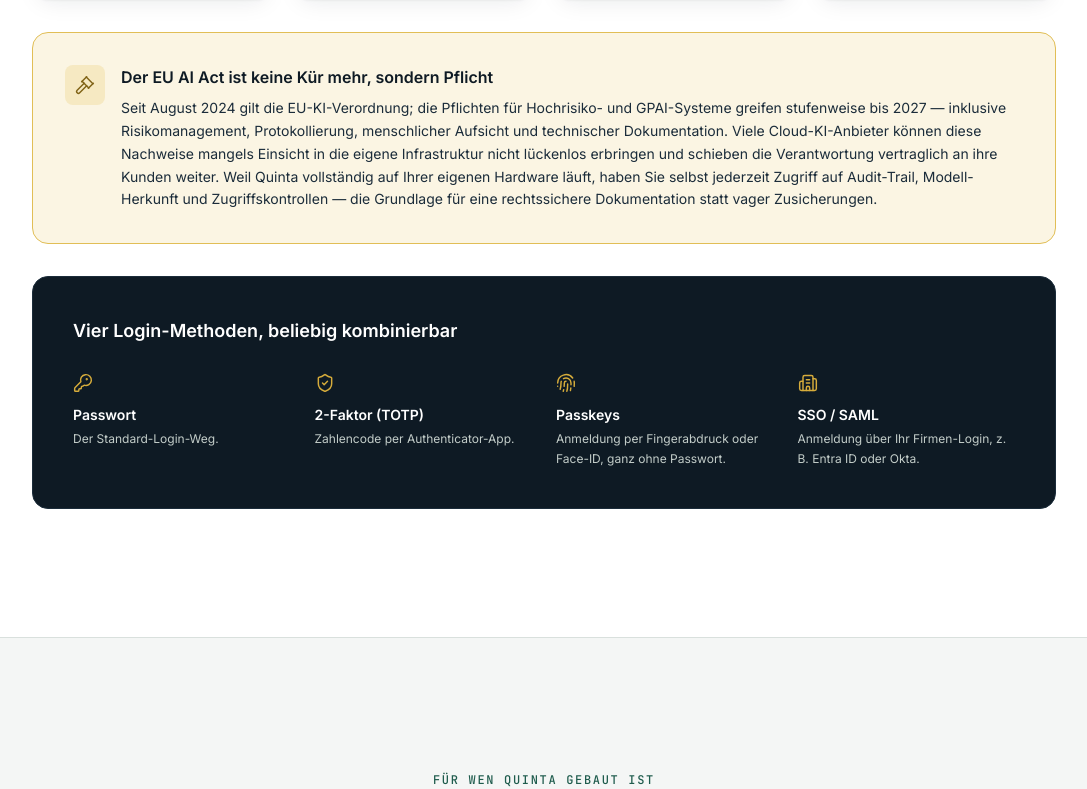
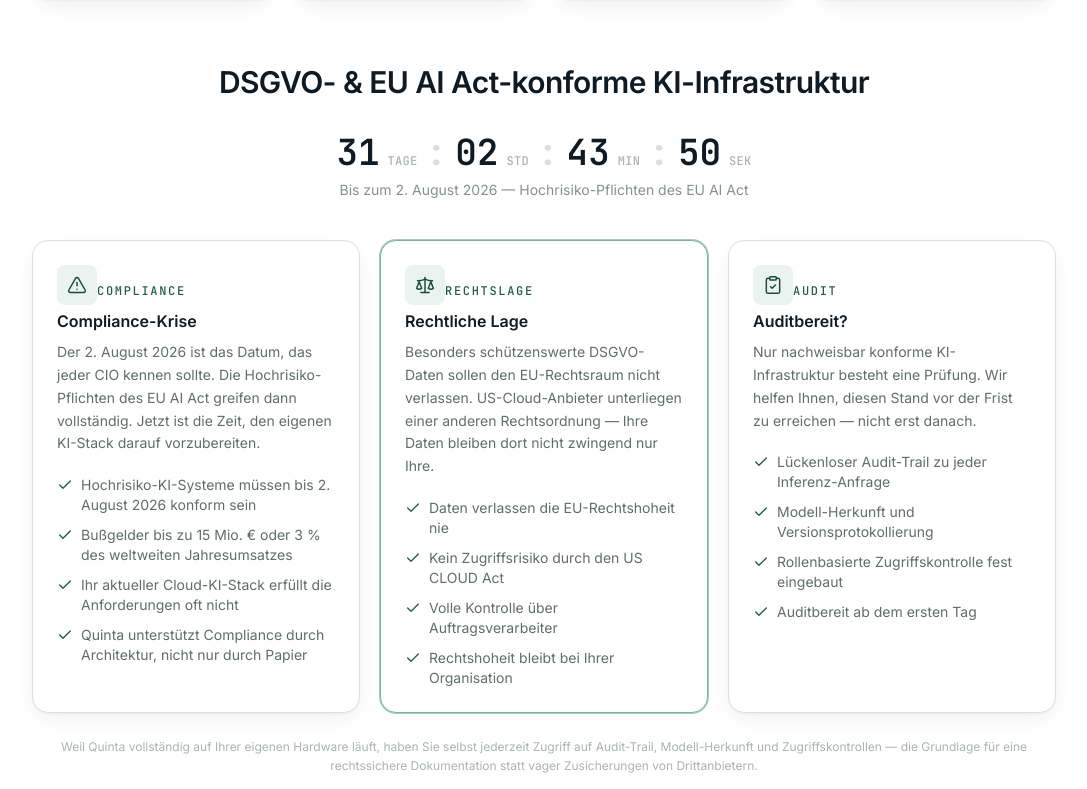
Before and after one commit to bastio89/quinta_webpage, a Next.js app: page / in a window 1280 px wide. Shown: the part 5983-6772 px from the top of the page, without its empty margins (96-1183 px from the left). Built offline with nearby package versions, Linux system fonts and the light colour scheme.

Commit message:
Sicherheit: EU AI Act-Sektion mit Countdown und 3 Karten neu gestaltet; AGB um Schulungs-, Prüf-/Mängelrüge- und Sprachklausel ergänzt

```diff
--- /dev/null
+++ b/src/components/AiActCountdown.tsx
@@ -0,0 +1,51 @@
+"use client";
+
+import { useEffect, useState } from "react";
+
+// Art. 6 Abs. 1 i. V. m. Anhang I EU AI Act: Hochrisiko-KI-Systeme, die
+// Sicherheitsbauteile bereits regulierter Produkte sind, müssen ab diesem
+// Datum konform sein.
+const DEADLINE = new Date("2026-08-02T00:00:00Z");
+
+function getRemaining() {
+  const diff = Math.max(0, DEADLINE.getTime() - Date.now());
+  const days = Math.floor(diff / (1000 * 60 * 60 * 24));
+  const hours = Math.floor((diff / (1000 * 60 * 60)) % 24);
+  const minutes = Math.floor((diff / (1000 * 60)) % 60);
+  const seconds = Math.floor((diff / 1000) % 60);
+  return { days, hours, minutes, seconds };
+}
+
+export function AiActCountdown() {
+  const [remaining, setRemaining] = useState<ReturnType<typeof getRemaining> | null>(null);
+
+  useEffect(() => {
+    setRemaining(getRemaining());
+    const timer = setInterval(() => setRemaining(getRemaining()), 1000);
+    return () => clearInterval(timer);
+  }, []);
+
+  const parts = [
+    { label: "Tage", value: remaining?.days },
+    { label: "Std", value: remaining?.hours },
+    { label: "Min", value: remaining?.minutes },
+    { label: "Sek", value: remaining?.seconds },
+  ];
+
+  return (
+    <div className="flex flex-col items-center">
+      <div className="flex items-baseline gap-2 font-mono text-3xl font-semibold text-ink-950 sm:text-4xl">
+        {parts.map((p, i) => (
+          <span key={p.label} className="flex items-baseline gap-2">
+            <span className="tabular-nums">
+              {p.value === undefined ? "--" : String(p.value).padStart(2, "0")}
+            </span>
+            <span className="text-xs font-medium uppercase tracking-wide text-mist-500">{p.label}</span>
+            {i < parts.length - 1 && <span className="text-mist-300">:</span>}
+          </span>
+        ))}
+      </div>
+      <p className="mt-2 text-sm text-mist-600">Bis zum 2. August 2026 — Hochrisiko-Pflichten des EU AI Act</p>
+    </div>
+  );
+}
--- a/src/components/Security.tsx
+++ b/src/components/Security.tsx
@@ -1,4 +1,17 @@
-import { KeyRound, FingerprintPattern, ShieldCheck, Building2, MapPinned, FileLock2, Gavel } from "lucide-react";
+import {
+  KeyRound,
+  FingerprintPattern,
+  ShieldCheck,
+  Building2,
+  MapPinned,
+  FileLock2,
+  Gavel,
+  AlertTriangle,
+  Scale,
+  ClipboardCheck,
+  Check,
+} from "lucide-react";
+import { AiActCountdown } from "./AiActCountdown";
 
 const LOGIN_METHODS = [
   { icon: KeyRound, title: "Passwort", text: "Der Standard-Login-Weg." },
@@ -30,6 +43,46 @@ const PILLARS = [
   },
 ];
 
+const AI_ACT_CARDS = [
+  {
+    icon: AlertTriangle,
+    kicker: "Compliance",
+    title: "Compliance-Krise",
+    text: "Der 2. August 2026 ist das Datum, das jeder CIO kennen sollte. Die Hochrisiko-Pflichten des EU AI Act greifen dann vollständig. Jetzt ist die Zeit, den eigenen KI-Stack darauf vorzubereiten.",
+    points: [
+      "Hochrisiko-KI-Systeme müssen bis 2. August 2026 konform sein",
+      "Bußgelder bis zu 15 Mio. € oder 3 % des weltweiten Jahresumsatzes",
+      "Ihr aktueller Cloud-KI-Stack erfüllt die Anforderungen oft nicht",
+      "Quinta unterstützt Compliance durch Architektur, nicht nur durch Papier",
+    ],
+  },
+  {
+    icon: Scale,
+    kicker: "Rechtslage",
+    title: "Rechtliche Lage",
+    text: "Besonders schützenswerte DSGVO-Daten sollen den EU-Rechtsraum nicht verlassen. US-Cloud-Anbieter unterliegen einer anderen Rechtsordnung — Ihre Daten bleiben dort nicht zwingend nur Ihre.",
+    points: [
+      "Daten verlassen die EU-Rechtshoheit nie",
+      "Kein Zugriffsrisiko durch den US CLOUD Act",
+      "Volle Kontrolle über Auftragsverarbeiter",
+      "Rechtshoheit bleibt bei Ihrer Organisation",
+    ],
+  },
+  {
+    icon: ClipboardCheck,
+    kicker: "Audit",
+    title: "Auditbereit?",
+    text: "Nur nachweisbar konforme KI-Infrastruktur besteht eine Prüfung. Wir helfen Ihnen, diesen Stand vor der Frist zu erreichen — nicht erst danach.",
+    points: [
+      "Lückenloser Audit-Trail zu jeder Inferenz-Anfrage",
+      "Modell-Herkunft und Versionsprotokollierung",
+      "Rollenbasierte Zugriffskontrolle fest eingebaut",
+      "Auditbereit ab dem ersten Tag",
+    ],
+  },
+];
+
+
 export function Security() {
   return (
     <section id="sicherheit" className="bg-mist-50 py-24 sm:py-32">
@@ -58,28 +111,48 @@ export function Security() {
           ))}
         </div>
 
-        <div className="mx-auto mt-8 max-w-5xl rounded-2xl border border-gold-300 bg-gold-50 p-6 sm:p-8">
-          <div className="flex items-start gap-4">
-            <div className="inline-flex shrink-0 rounded-lg bg-gold-100 p-2.5 text-gold-700">
-              <Gavel className="h-5 w-5" strokeWidth={1.75} />
-            </div>
-            <div>
-              <h3 className="text-base font-semibold text-ink-950">
-                Der EU AI Act ist keine Kür mehr, sondern Pflicht
-              </h3>
-              <p className="mt-2 text-sm leading-relaxed text-ink-800">
-                Seit August 2024 gilt die EU-KI-Verordnung; die Pflichten für Hochrisiko- und
-                GPAI-Systeme greifen stufenweise bis 2027 — inklusive Risikomanagement,
-                Protokollierung, menschlicher Aufsicht und technischer Dokumentation. Viele
-                Cloud-KI-Anbieter können diese Nachweise mangels Einsicht in die eigene
-                Infrastruktur nicht lückenlos erbringen und schieben die Verantwortung
-                vertraglich an ihre Kunden weiter. Weil Quinta vollständig auf Ihrer eigenen
-                Hardware läuft, haben Sie selbst jederzeit Zugriff auf Audit-Trail,
-                Modell-Herkunft und Zugriffskontrollen — die Grundlage für eine rechtssichere
-                Dokumentation statt vager Zusicherungen.
-              </p>
+        <div className="mx-auto mt-16 max-w-5xl">
+          <div className="text-center">
+            <h3 className="text-balance text-2xl font-semibold tracking-[-0.02em] text-ink-950 sm:text-3xl">
+              DSGVO- &amp; EU AI Act-konforme KI-Infrastruktur
+            </h3>
+            <div className="mt-8">
+              <AiActCountdown />
             </div>
           </div>
+
+          <div className="mt-10 grid gap-5 sm:grid-cols-3">
+            {AI_ACT_CARDS.map((c, i) => (
+              <div
+                key={c.title}
+                className={
+                  "card-surface p-6" +
+                  (i === 1 ? " border-sovereign-300 ring-1 ring-sovereign-200" : "")
+                }
+              >
+                <div className="inline-flex rounded-lg bg-sovereign-50 p-2.5 text-sovereign-700">
+                  <c.icon className="h-5 w-5" strokeWidth={1.75} />
+                </div>
+                <p className="mt-4 kicker text-sovereign-600">{c.kicker}</p>
+                <h4 className="mt-1 text-base font-semibold text-ink-950">{c.title}</h4>
+                <p className="mt-2 text-sm leading-relaxed text-mist-700">{c.text}</p>
+                <ul className="mt-5 space-y-2.5">
+                  {c.points.map((point) => (
+                    <li key={point} className="flex items-start gap-2 text-sm text-mist-700">
+                      <Check className="mt-0.5 h-4 w-4 shrink-0 text-sovereign-600" strokeWidth={2} />
+                      <span>{point}</span>
+                    </li>
+                  ))}
+                </ul>
+              </div>
+            ))}
+          </div>
+
+          <p className="mt-6 text-center text-xs leading-relaxed text-mist-500">
+            Weil Quinta vollständig auf Ihrer eigenen Hardware läuft, haben Sie selbst jederzeit
+            Zugriff auf Audit-Trail, Modell-Herkunft und Zugriffskontrollen — die Grundlage für
+            eine rechtssichere Dokumentation statt vager Zusicherungen von Drittanbietern.
+          </p>
         </div>
 
         <div className="mx-auto mt-8 max-w-5xl rounded-2xl border border-ink-800 bg-ink-950 p-8 text-mist-50 sm:p-10">
```
Also changed, not shown: src/app/agb/page.tsx (+74 -20 lines).
